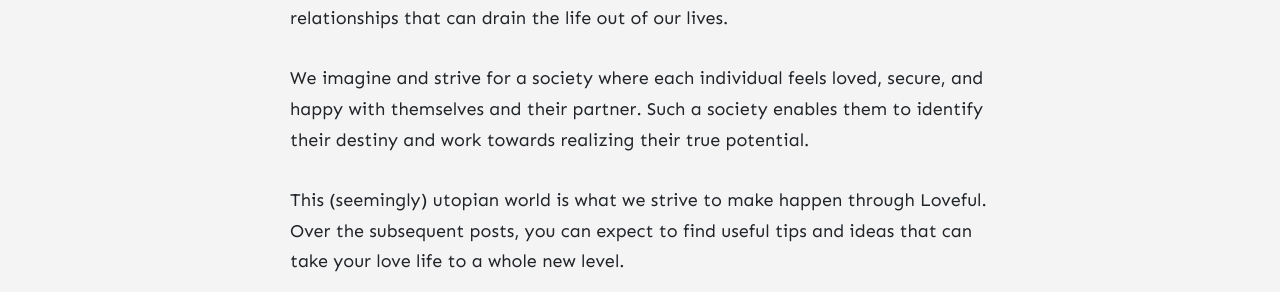
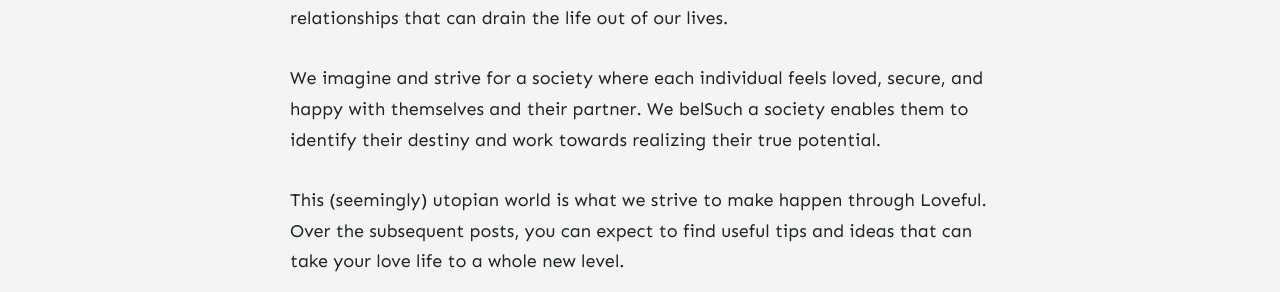
Before and after one commit to stackbit-projects/happy-zebra-28bc2, a Jekyll site: the page built from _posts/2021-09-01-welcome-to-loveful.md, in a window 1280 px wide. Shown: the part 1131-1423 px from the top of the page. Built offline with Jekyll 4.4.1, drawn with Linux system fonts in a browser that asks for light colours; nearby versions of some CDN libraries; comment, search, counter and statistics services are not loaded.

Commit message:
2021-09-01-welcome-to-loveful.md: changed

```diff
--- a/_posts/2021-09-01-welcome-to-loveful.md
+++ b/_posts/2021-09-01-welcome-to-loveful.md
@@ -11,7 +11,7 @@
 
 At Loveful, we made it our mission to rid the world of unfulfilling and monotonous relationships that can drain the life out of our lives.
 
-We imagine and strive for a society where each individual feels loved, secure, and happy with themselves and their partner. Such a society enables them to identify their destiny and work towards realizing their true potential.
+We imagine and strive for a society where each individual feels loved, secure, and happy with themselves and their partner. We belSuch a society enables them to identify their destiny and work towards realizing their true potential.
 
 This (seemingly) utopian world is what we strive to make happen through Loveful. Over the subsequent posts, you can expect to find useful tips and ideas that can take your love life to a whole new level.
 
```
